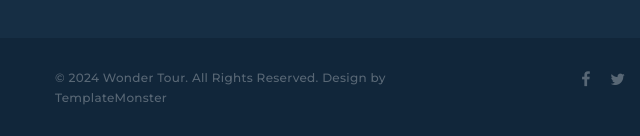
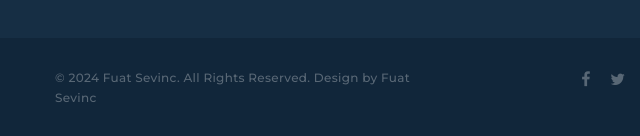
Before and after one commit to fuatsevinc/isotecsystem, a plain HTML site: page about.html in a window 1280 px wide. Shown: the part 3070-3206 px from the top of the page, 0-640 px from the left. Drawn offline with Linux system fonts and the light colour scheme.

Commit message:
"updated"

```diff
--- a/about.html
+++ b/about.html
@@ -448,8 +448,7 @@
               </div>
               <div class="col-sm-6 col-md-4 order-sm-first">
                 <!-- Rights-->
-                <p class="rights"><span>&copy;&nbsp;</span><span class="copyright-year"></span><span>&nbsp;</span><span>Wonder Tour</span>. All Rights Reserved. Design by <a href="https://www.templatemonster.com">TemplateMonster</a></p>
-              </div>
+                <p class="rights"><span>&copy;&nbsp;</span><span class="copyright-year"></span><span>&nbsp;</span><span>Fuat Sevinc</span>. All Rights Reserved. Design by <a href="https://www.fuatsevinc.com">Fuat Sevinc</a></p>              </div>
               <div class="col-sm-6 col-md-4 text-md-right">
                 <p class="rights"><a href="#">Privacy Policy</a></p>
               </div>
```
Also changed, not shown: contact-us.html (+1 -2 lines), typography.html (+1 -2 lines), images/favicon.ico.
